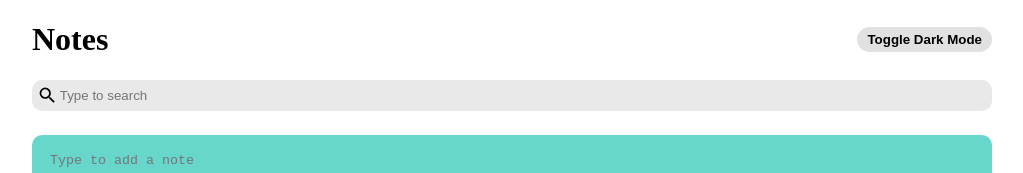
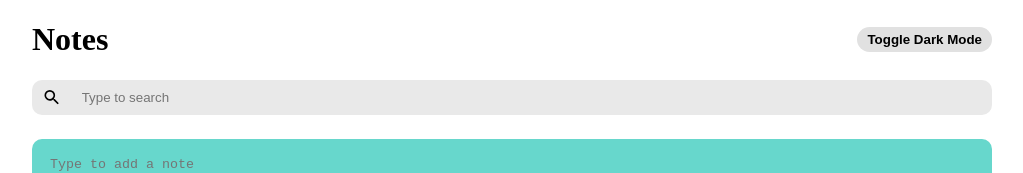
Before and after one commit to Zack1808/note-app, a React (Create React App) app: page / in a window 1280 px wide. Shown: the top 173 px of the page, without its empty margins (128-1151 px from the left). Built offline with nearby package versions, Linux system fonts and the light colour scheme.

Commit message:
Modified the styling and added favicon

```diff
--- a/public/index.html
+++ b/public/index.html
@@ -2,14 +2,14 @@
 <html lang="en">
   <head>
     <meta charset="utf-8" />
-    <link rel="icon" href="%PUBLIC_URL%/favicon.ico" />
+    <link rel="icon" href="%PUBLIC_URL%/notes.png" />
     <meta name="viewport" content="width=device-width, initial-scale=1" />
     <meta name="theme-color" content="#000000" />
     <meta
       name="description"
       content="Web site created using create-react-app"
     />
-    <link rel="apple-touch-icon" href="%PUBLIC_URL%/logo192.png" />
+    <link rel="apple-touch-icon" href="%PUBLIC_URL%/notes.png" />
     <!--
       manifest.json provides metadata used when your web app is installed on a
       user's mobile device or desktop. See https://developers.google.com/web/fundamentals/web-app-manifest/
--- a/src/components/App.js
+++ b/src/components/App.js
@@ -1,31 +1,32 @@
-import React, { useEffect, useState } from 'react';
-import { nanoid as nanoId } from 'nanoid'
+import React, { useEffect, useState } from "react";
+import { nanoid as nanoId } from "nanoid";
 
 // Importing the style file
-import '../css/App.css';
+import "../css/App.css";
 
 // Improting the costume made components
-import NotesList from './NotesList';
-import Search from './Search';
-import Header from './Header';
+import NotesList from "./NotesList";
+import Search from "./Search";
+import Header from "./Header";
 
 // Creating the App component
-const App = () =>{
-
+const App = () => {
   const [notes, setNotes] = useState([]);
   const [search, setSearch] = useState("");
   const [darkMode, setDarkMode] = useState(false);
 
   useEffect(() => {
-        const savedNotes = JSON.parse(localStorage.getItem('react-notes-app-data'));
-        const darkModeStatus = JSON.parse(localStorage.getItem('react-notes-app-dark'));
-        if(savedNotes) setNotes(savedNotes)
-        setDarkMode(darkModeStatus)
-    }, [])
+    const savedNotes = JSON.parse(localStorage.getItem("react-notes-app-data"));
+    const darkModeStatus = JSON.parse(
+      localStorage.getItem("react-notes-app-dark")
+    );
+    if (savedNotes) setNotes(savedNotes);
+    setDarkMode(darkModeStatus);
+  }, []);
 
   useEffect(() => {
-        localStorage.setItem('react-notes-app-data', JSON.stringify(notes));
-        localStorage.setItem('react-notes-app-dark', JSON.stringify(darkMode));
+    localStorage.setItem("react-notes-app-data", JSON.stringify(notes));
+    localStorage.setItem("react-notes-app-dark", JSON.stringify(darkMode));
   }, [notes, darkMode]);
 
   const addNote = (text) => {
@@ -34,25 +35,31 @@ const App = () =>{
       id: nanoId(),
       text: text,
       date: date.toLocaleDateString(),
-        }
+    };
     const newNotes = [...notes, newNote];
-        setNotes(newNotes)
-    }
+    setNotes(newNotes);
+  };
 
   const deleteNote = (id) => {
-        const newNotes = notes.filter((note) => note.id != id);
-        setNotes(newNotes)
-    }
+    const newNotes = notes.filter((note) => note.id !== id);
+    setNotes(newNotes);
+  };
 
-    return(
-        <div className={`${darkMode && "dark-mode"}`}>
+  return (
+    <div className={`background ${darkMode && "dark-mode"}`}>
       <div className="container">
         <Header handleToggleDarkMode={setDarkMode} />
         <Search search={search} setSearch={setSearch} />
-                <NotesList notes={notes.filter(note => note.text.toLowerCase().includes(search.toLowerCase()))} handleAddNote={addNote} handleDeleteNote={deleteNote} />
+        <NotesList
+          notes={notes.filter((note) =>
+            note.text.toLowerCase().includes(search.toLowerCase())
+          )}
+          handleAddNote={addNote}
+          handleDeleteNote={deleteNote}
+        />
       </div>
     </div>
-    )
-}
+  );
+};
 
 export default App;
--- a/src/css/AddNote.css
+++ b/src/css/AddNote.css
@@ -1,11 +1,13 @@
 .note.new {
   background-color: #67d7cc;
+  transition: 0.5s ease-in-out;
 }
 
 textarea {
   border: none;
   resize: none;
   background-color: #67d7cc;
+  transition: 0.5s ease-in-out;
 }
 
 textarea:focus {
@@ -18,6 +20,7 @@ textarea:focus {
   border-radius: 15px;
   padding: 5px 10px;
   font-weight: bold;
+  transition: 0.5s ease-in-out;
 }
 
 .save:hover {
@@ -26,10 +29,12 @@ textarea:focus {
 }
 
 .dark-mode .note.new {
-    background-color: #48968e;
+  background-color: #565656;
+  transition: 0.5s ease-in-out;
 }
 
 .dark-mode textarea {
-    background-color: #48968e;
+  background-color: #565656;
   color: #fff;
+  transition: 0.5s ease-in-out;
 }
--- a/src/css/App.css
+++ b/src/css/App.css
@@ -1,5 +1,10 @@
 body {
   margin: 0;
+}
+
+.background {
+  background-color: #fff;
+  transition: 0.5s ease-in-out;
 }
 
 .container {
--- a/src/css/Header.css
+++ b/src/css/Header.css
@@ -6,17 +6,26 @@
 
 .dark-mode {
   background-color: rgb(30, 30, 30);
+  transition: 0.5s ease-in-out;
+}
+
+h1 {
+  color: #000;
+  transition: 0.5s ease-in-out;
 }
 
 .dark-mode h1 {
   color: #fff;
+  transition: 0.5s ease-in-out;
 }
 
 .dark-mode .save {
   background-color: rgb(120, 120, 120);
   color: #fff;
+  transition: 0.5s ease-in-out;
 }
 
 .dark-mode .save:hover {
   background-color: rgb(135, 135, 135);
+  transition: 0.5s ease-in-out;
 }
--- a/src/css/Note.css
+++ b/src/css/Note.css
@@ -7,6 +7,7 @@
   flex-direction: column;
   justify-content: space-between;
   white-space: pre-wrap;
+  transition: 0.5s ease-in-out;
 }
 
 .note-footer {
@@ -19,7 +20,8 @@
   cursor: pointer;
 }
 
-.dark-mode .note  {
-    background-color: hsl(55, 31%, 40%);
+.dark-mode .note {
+  background-color: hsl(51, 3%, 43%);
   color: #fff;
+  transition: 0.5s ease-in-out;
 }
--- a/src/css/Search.css
+++ b/src/css/Search.css
@@ -3,13 +3,18 @@
   align-items: center;
   background-color: rgb(233, 233, 233);
   border-radius: 10px;
-    padding: 5px;
+  padding: 0 10px;
+  gap: 10px;
   margin-bottom: 1.5rem;
+  transition: 0.5s ease-in-out;
 }
 
 .search input {
   border: none;
   background-color: rgb(233, 233, 233);
+  width: 100%;
+  padding: 10px;
+  transition: 0.5s ease-in-out;
 }
 
 .search input:focus {
@@ -19,13 +24,19 @@
 .dark-mode .search {
   background-color: rgb(100, 100, 100);
   color: #fff;
+  transition: 0.5s ease-in-out;
 }
 
 .dark-mode .search input {
   background-color: rgb(100, 100, 100);
   color: #fff;
+  transition: 0.5s ease-in-out;
+}
+::placeholder {
+  transition: 0.5s ease-in-out;
 }
 
 .dark-mode ::placeholder {
   color: #fff;
+  transition: 0.5s ease-in-out;
 }
```
Also changed, not shown: public/notes.png (added). Lines whose indentation alone changed are shown as unchanged.
